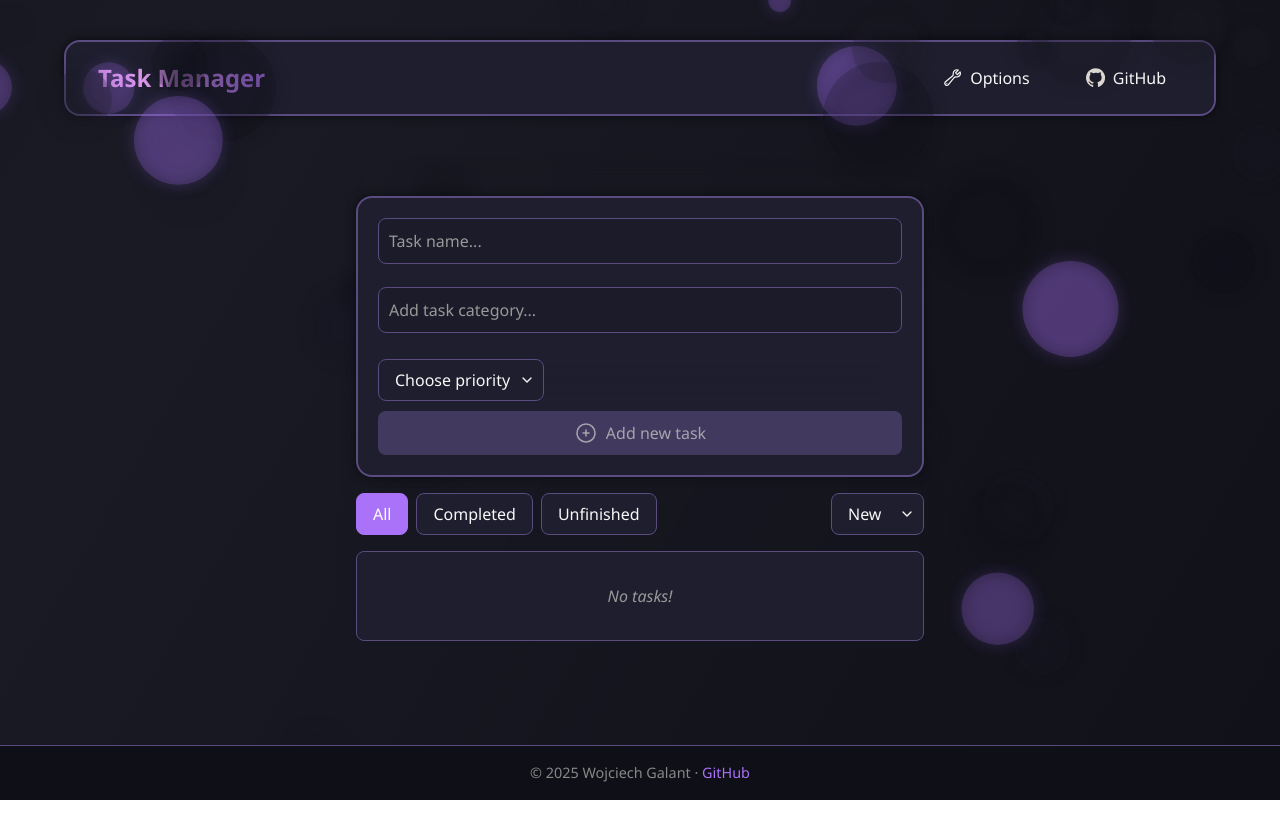
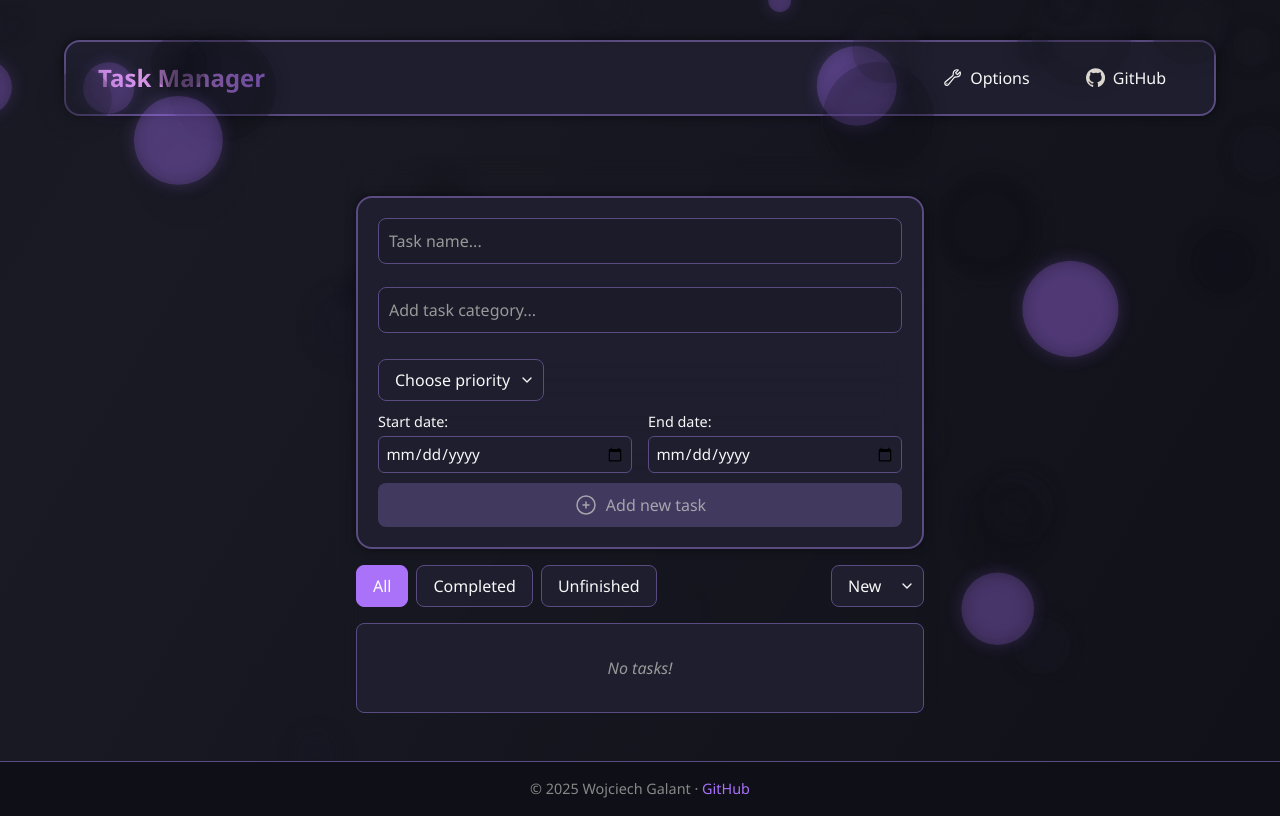
Before and after one commit to WojciechGalant1/react-task-app, a React (Vite) app: page / in a window 1280 px wide. Built offline with nearby package versions, Linux system fonts and the light colour scheme.

Commit message:
feat: add start and end date of tasks

```diff
--- a/src/components/TaskForm.jsx
+++ b/src/components/TaskForm.jsx
@@ -9,6 +9,8 @@ export const TaskForm = ({ onAddTask }) => {
   const [tagInput, setTagInput] = useState('');
   const [isFocused, setIsFocused] = useState(false);
   const [priority, setPriority] = useState('');
+  const [startDate, setStartDate] = useState('');
+  const [endDate, setEndDate] = useState('');
 
 
   const tagRef = useRef(null);
@@ -21,7 +23,9 @@ export const TaskForm = ({ onAddTask }) => {
     const task = {
       text: input,
       tags: selectedTags,
-      priority: priority
+      priority: priority,
+      startDate,
+      endDate,
     };
 
     onAddTask(task);
@@ -29,6 +33,8 @@ export const TaskForm = ({ onAddTask }) => {
     setSelectedTags([]);
     setTagInput('');
     setPriority('');
+    setStartDate('');
+    setEndDate('');
   };
 
   const filteredTagOptions = allTags.filter(
@@ -81,7 +87,7 @@ export const TaskForm = ({ onAddTask }) => {
             <ul className="tag-suggestions">
               {filteredTagOptions.length > 0 ? (
                 filteredTagOptions.map(tag => (
-                  <li key={tag} onMouseDown ={() => handleAddTag(tag)}>
+                  <li key={tag} onMouseDown={() => handleAddTag(tag)}>
                     {tag}
                   </li>
                 ))
@@ -106,6 +112,28 @@ export const TaskForm = ({ onAddTask }) => {
           </select>
         </div>
 
+        <div className="date-row-container">
+          <div className="date-row">
+            <label htmlFor="start-date">Start date:</label>
+            <input
+              type="date"
+              id="start-date"
+              value={startDate}
+              onChange={(e) => setStartDate(e.target.value)}
+            />
+          </div>
+
+          <div className="date-row">
+            <label htmlFor="end-date">End date:</label>
+            <input
+              type="date"
+              id="end-date"
+              value={endDate}
+              onChange={(e) => setEndDate(e.target.value)}
+            />
+          </div>
+        </div>
+
         <button
           type="submit"
           id="addBtn"
--- a/src/components/TaskItem.jsx
+++ b/src/components/TaskItem.jsx
@@ -28,6 +28,17 @@ export const TaskItem = ({ task, onToggleComplete, onDelete }) => {
             ))}
           </div>
         )}
+
+        {(task.startDate || task.endDate) && (
+          <div className="task-dates">
+            {task.startDate && (
+              <div><strong>Start:</strong> {new Date(task.startDate).toLocaleDateString('pl-PL')}</div>
+            )}
+            {task.endDate && (
+              <div><strong>End:</strong> {new Date(task.endDate).toLocaleDateString('pl-PL')}</div>
+            )}
+          </div>
+        )}
       </label>
       {task.priority && (
         <div className={`task-priority priority-${task.priority.toLowerCase()}`}>
--- a/src/hooks/useTasks.js
+++ b/src/hooks/useTasks.js
@@ -22,7 +22,7 @@ export const useTasks = () => {
     localStorage.setItem('tasks', JSON.stringify(tasks));
   }, [tasks]);
 
-  const addTask = ({ text, tags = [], priority = "Low" }) => {
+  const addTask = ({ text, tags = [], priority = "Low", startDate = "", endDate = "" }) => {
     const trimmed = text.trim();
     if (trimmed.length === 0) return;
 
@@ -32,6 +32,8 @@ export const useTasks = () => {
       completed: false,
       tags,
       priority,
+      startDate,
+    endDate,
     };
     setTasks((prev) => [newTask, ...prev]);
   };
--- a/src/styles/_form.css
+++ b/src/styles/_form.css
@@ -198,3 +198,33 @@
   border-color: var(--accent-color);
   outline: none;
 } */
+
+/* date picker */
+
+.date-row-container {
+  display: flex;
+  gap: 1rem;
+  flex-wrap: wrap;
+}
+
+.date-row {
+  display: flex;
+  flex-direction: column;
+  flex: 1;
+  min-width: 100px;
+}
+
+.date-row label {
+  font-size: 0.9rem;
+  margin-bottom: 0.2rem;
+  color: var(--text-color);
+}
+
+.date-row input[type="date"] {
+  padding: 0.4rem;
+  border-radius: 6px;
+  border: 1px solid var(--border-color);
+  background-color: var(--secondary-color);
+  color: var(--text-color);
+  font-size: 0.95rem;
+}
--- a/src/styles/_tasks.css
+++ b/src/styles/_tasks.css
@@ -190,3 +190,12 @@ input[type="checkbox"] {
   background-color: #f8d7da;
   color: #721c24;
 }
+
+.task-dates {
+  font-size: 0.85rem;
+  color: var(--text-color);
+  margin-top: 0.4rem;
+  display: flex;
+  flex-direction: column;
+  gap: 2px;
+}
```
